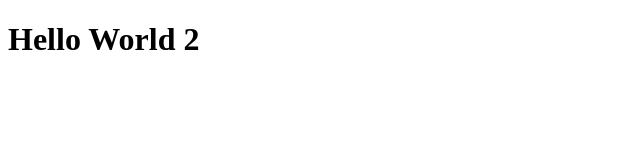
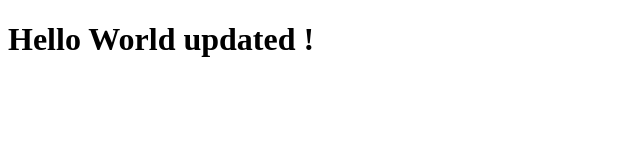
Before and after one commit to RavinduRashintha444/lab-2, a plain HTML site: page index.html in a window 1280 px wide. Shown: the whole page, without its empty margins (0-640 px from the left). Drawn offline with Linux system fonts and the light colour scheme.

Commit message:
update h1

```diff
--- a/index.html
+++ b/index.html
@@ -4,7 +4,7 @@
     <title>Lab 2</title>
 </head>
 <body>
-    <h1>Hello World 2</h1>
+    <h1>Hello World updated !</h1>
 
 </body>
 </html>
```
